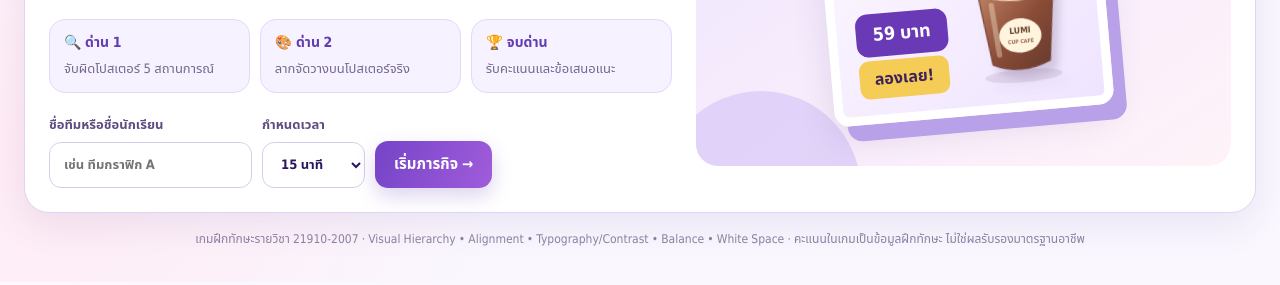
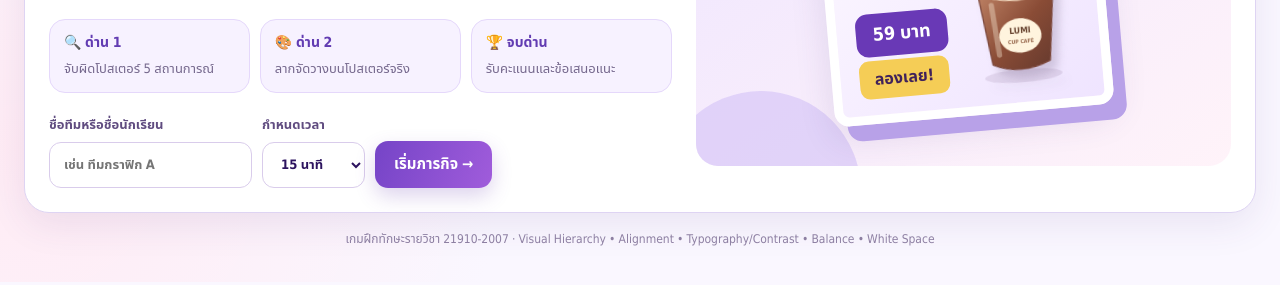
Before and after one commit to firadaw12-bot/programming-quizU1, a plain HTML site: page lumi-poster-design-game/index.html in a window 1280 px wide. Shown: the part 381-666 px from the top of the page. Drawn offline with Linux system fonts and the light colour scheme.

Commit message:
Remove certification disclaimer from game's footer

```diff
--- a/lumi-poster-design-game/index.html
+++ b/lumi-poster-design-game/index.html
@@ -71,7 +71,7 @@
    <div class="workActions resultButtons"><button id="downloadScore" class="btn primary">📥 บันทึกผลคะแนน (.csv)</button><button id="printResult" class="btn secondary">🖨️ พิมพ์ผลคะแนน</button><button id="replayBtn" class="btn quiet">↻ เล่นใหม่</button></div>
   </div>
  </section>
- <div class="foot">เกมฝึกทักษะรายวิชา 21910-2007 · Visual Hierarchy • Alignment • Typography/Contrast • Balance • White Space · คะแนนในเกมเป็นข้อมูลฝึกทักษะ ไม่ใช่ผลรับรองมาตรฐานอาชีพ</div>
+ <div class="foot">เกมฝึกทักษะรายวิชา 21910-2007 · Visual Hierarchy • Alignment • Typography/Contrast • Balance • White Space</div>
 </div>
 <script>
 (() => {
```
